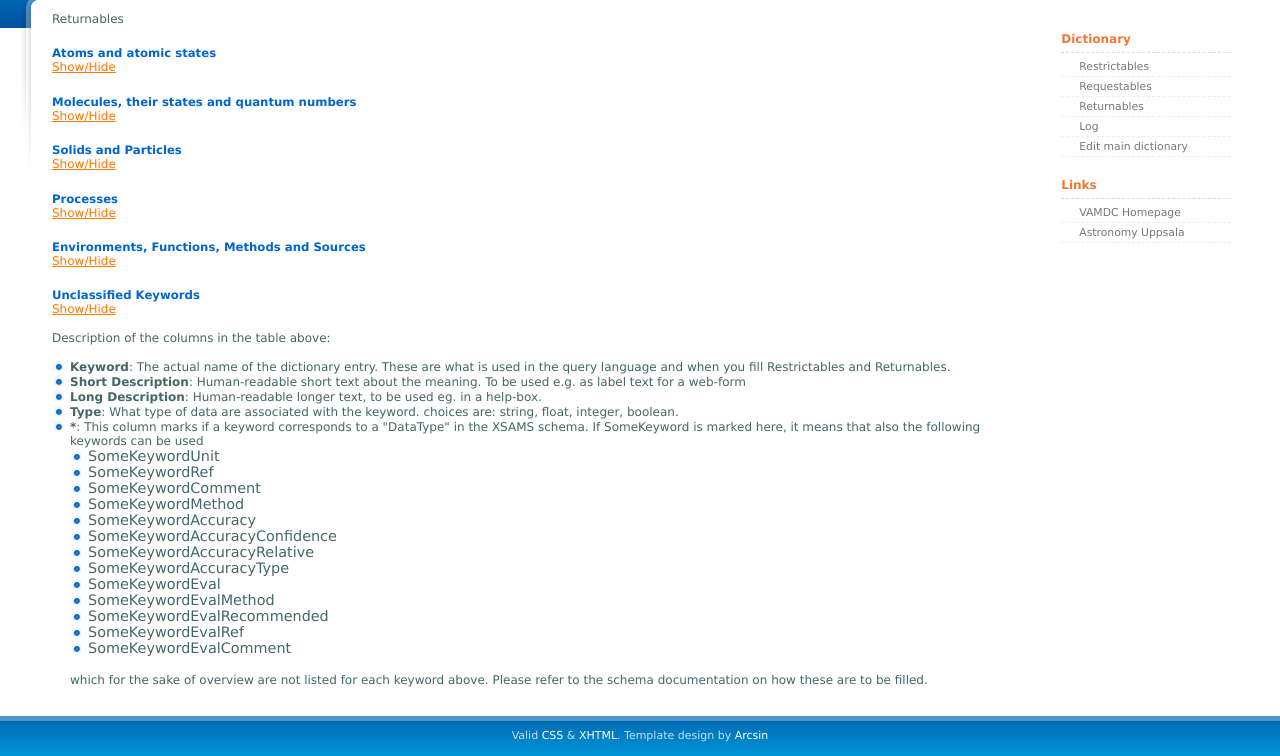
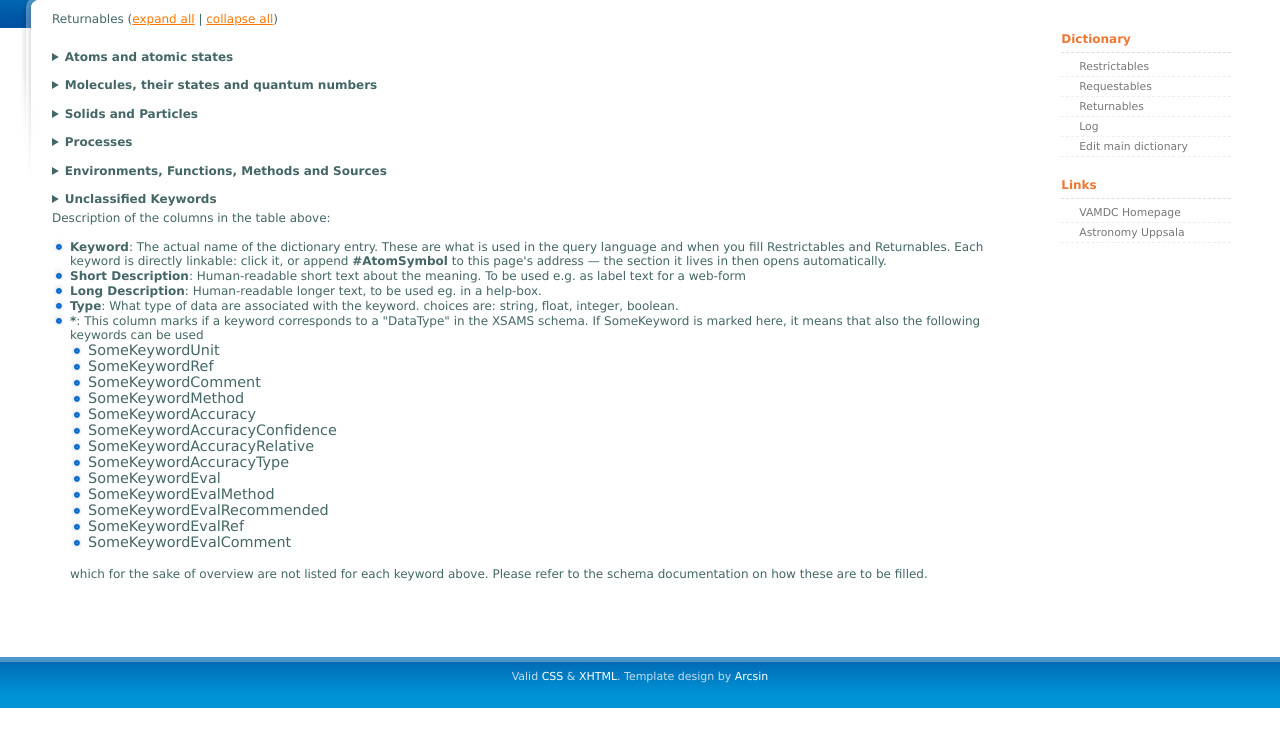
Before and after one commit to VAMDC/Dictionary, a Django app: page /returnables/ in a window 1280 px wide. Shown: the part 92-848 px from the top of the page. After the commit the page ends 800 px from the top, so only its background shows below. Run offline with Django 4.2, Linux system fonts and the light colour scheme; data comes from the database, SQL or seed files in the repository; both versions use the stored data as it was after the commit.

Commit message:
linkable anchors per keyword, details-based toggles
Deep links now open the containing section. Also strips a stray tab
from one keyword name in the db.

Co-Authored-By: Claude Opus 5 (1M context) <noreply@anthropic.com>

```diff
--- a/browse/models.py
+++ b/browse/models.py
@@ -40,6 +40,12 @@ class KeyWord(models.Model):
     def list_usages(self):
         return ', '.join([u.name for u in self.usage.all()])
 
+    @property
+    def anchor(self):
+        # keyword names occasionally carry stray whitespace, which would
+        # break the fragment identifier
+        return self.name.strip()
+
     def __unicode__(self):
         return u'%s'%self.name
 
--- a/browse/templates/browse/bytype.html
+++ b/browse/templates/browse/bytype.html
@@ -1,37 +1,52 @@
 {% extends "browse/index.html" %}
 
 {% block addheader %}
-<script language="javascript">
-  function toggleDiv(divid){
-      if(document.getElementById(divid).style.display == 'none'){
-         document.getElementById(divid).style.display = 'block';
-  }else{
-         document.getElementById(divid).style.display = 'none'
-}}
+<script type="text/javascript">
+  // open the section containing the anchor the user arrived at, so that
+  // deep links from other pages land on a visible row
+  function revealTarget() {
+      var hash = window.location.hash;
+      if (hash.length < 2) return;
+      var el = document.getElementById(decodeURIComponent(hash.substring(1)));
+      if (!el) return;
+      var sect = el.closest('details');
+      while (sect) {
+          sect.open = true;
+          sect = sect.parentElement.closest('details');
+      }
+      el.scrollIntoView();
+  }
+  function setAllSections(open) {
+      var sects = document.getElementsByTagName('details');
+      for (var i = 0; i < sects.length; i++) sects[i].open = open;
+  }
+  window.addEventListener('DOMContentLoaded', revealTarget);
+  window.addEventListener('hashchange', revealTarget);
 </script>
 {% endblock %}
 
 {% block content %}
 
-<p>Returnables</p>
+<p>Returnables
+(<a href="javascript:;" onclick="setAllSections(true);">expand all</a> |
+<a href="javascript:;" onclick="setAllSections(false);">collapse all</a>)</p>
 
 {% for bloc in blocs %}
-<h3>{{ bloc.desc }}</h3>
-<div id="block{{ bloc.tag}}" style="display:none">
-<p><a href="javascript:;" onmousedown="toggleDiv('block{{ bloc.tag }}');">Show/Hide</a></p>
+<details id="block{{ bloc.tag }}">
+<summary>{{ bloc.desc }}</summary>
 <table>
 <tr><th>Keyword</th><th>Short Description</th><th>Long Description</th><th>Type</th><th>*</th></tr>
 {% for keyword in bloc %}
-<tr class="{% cycle 'row1' 'row2' %}">
-<td>{{ keyword.name }}</td>
+<tr class="{% cycle 'row1' 'row2' %}" id="{{ keyword.anchor }}">
+<td><a class="kwlink" href="#{{ keyword.anchor }}" title="Link to this keyword">{{ keyword.name }}</a></td>
 <td>{{ keyword.sdescr }}</td>
 <td>{{ keyword.ldescr }}</td>
 <td>{% if keyword.type %}{{ keyword.get_type_display }}{% endif %}</td>
 <td>{% if keyword.datatype %}*{% endif %}</td>
+</tr>
 {% endfor %}
 </table>
-</div>
-<p><a href="javascript:;" onmousedown="toggleDiv('block{{ bloc.tag }}');">Show/Hide</a></p>
+</details>
 {% endfor %}
 
 {% endblock %}
@@ -44,7 +59,7 @@
 </p>
 
 <ul>
-<li><strong>Keyword</strong>: The actual name of the dictionary entry. These are what is used in the query language and when you fill Restrictables and Returnables.</li>
+<li><strong>Keyword</strong>: The actual name of the dictionary entry. These are what is used in the query language and when you fill Restrictables and Returnables. Each keyword is directly linkable: click it, or append <strong>#AtomSymbol</strong> to this page's address &mdash; the section it lives in then opens automatically.</li>
 <li><strong>Short Description</strong>: Human-readable short text about the meaning. To be used e.g. as label text for a web-form</li>
 <li><strong>Long Description</strong>: Human-readable longer text, to be used eg. in a help-box.</li>
 <li><strong>Type</strong>: What type of data are associated with the keyword. choices are: string, float, integer, boolean.</li>
--- a/browse/templates/browse/index.html
+++ b/browse/templates/browse/index.html
@@ -9,13 +9,14 @@
 <table>
 <tr><th>Keyword</th><th>Short Description</th><th>Long Description</th><th>Type</th><th>Constraint</th><th>Unit</th></tr>
 {% for keyword in object_list %}
-<tr class="{% cycle 'row1' 'row2' %}">
-<td>{{ keyword.name }}</td>
+<tr class="{% cycle 'row1' 'row2' %}" id="{{ keyword.anchor }}">
+<td><a class="kwlink" href="#{{ keyword.anchor }}" title="Link to this keyword">{{ keyword.name }}</a></td>
 <td>{{ keyword.sdescr }}</td>
 <td>{{ keyword.ldescr }}</td>
 <td>{% if keyword.type %}{{ keyword.get_type_display }}{% endif %}</td>
 <td>{% if keyword.constr %}{{ keyword.constr }}{% endif %}</td>
 <td>{% if keyword.unit %}{{ keyword.unit }}{% endif %}</td>
+</tr>
 {% endfor %}
 </table>
 <p/>
@@ -27,7 +28,7 @@
 </p>
 
 <ul>
-<li><strong>Keyword</strong>: The actual name of the dictionary entry. These are what is used in the query language and when you fill Restrictables and Returnables.</li>
+<li><strong>Keyword</strong>: The actual name of the dictionary entry. These are what is used in the query language and when you fill Restrictables and Returnables. Each keyword is directly linkable: click it, or append <strong>#IonCharge</strong> to this page's address.</li>
 <li><strong>Short Description</strong>: Human-readable short text about the meaning. To be used e.g. as label text for a web-form</li>
 <li><strong>Long Description</strong>: Human-readable longer text, to be used eg. in a help-box.</li>
 <li><strong>Type</strong>: What type of data are associated with the keyword. choices are: string, float, integer, boolean.</li>
--- a/static/css/indigo.css
+++ b/static/css/indigo.css
@@ -201,3 +201,19 @@ th { background-color: #DDE;
 
 .row2 td { background-color: #EEE;
 }
+
+tr:target td { background-color: #FFD; }
+
+a.kwlink { color: inherit; text-decoration: none; }
+a.kwlink:hover { text-decoration: underline; }
+
+/* permalink marker, revealed on hover; visibility keeps the column from jumping */
+a.kwlink::after { content: " #"; color: #F70; visibility: hidden; }
+tr:hover a.kwlink::after, a.kwlink:focus::after { visibility: visible; }
+
+summary {
+cursor: pointer;
+font-size: 1.2em;
+font-weight: bold;
+margin: 0.8em 0 0.4em 0;
+}
```
Also changed, not shown: dict.sqlite.
